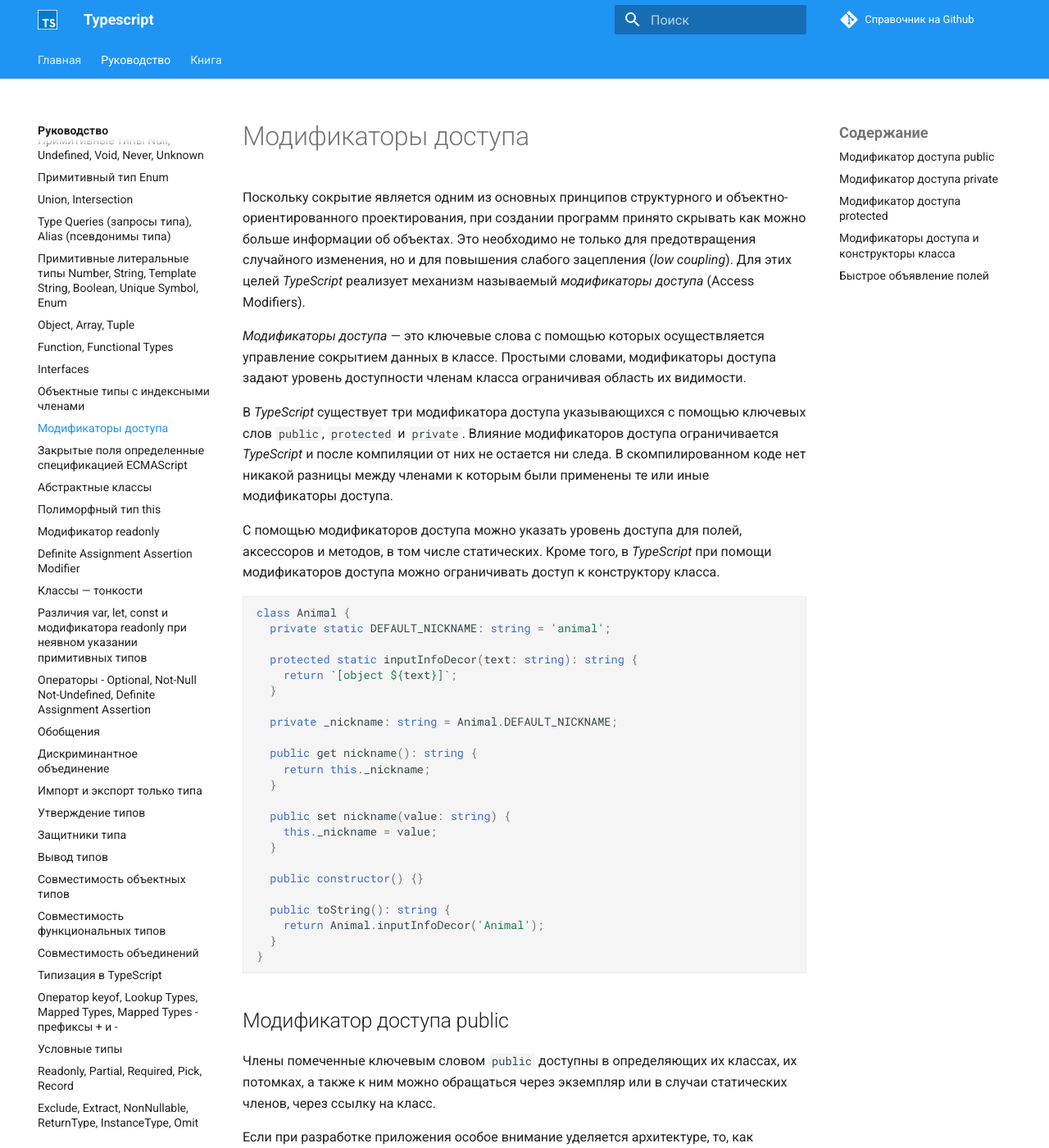
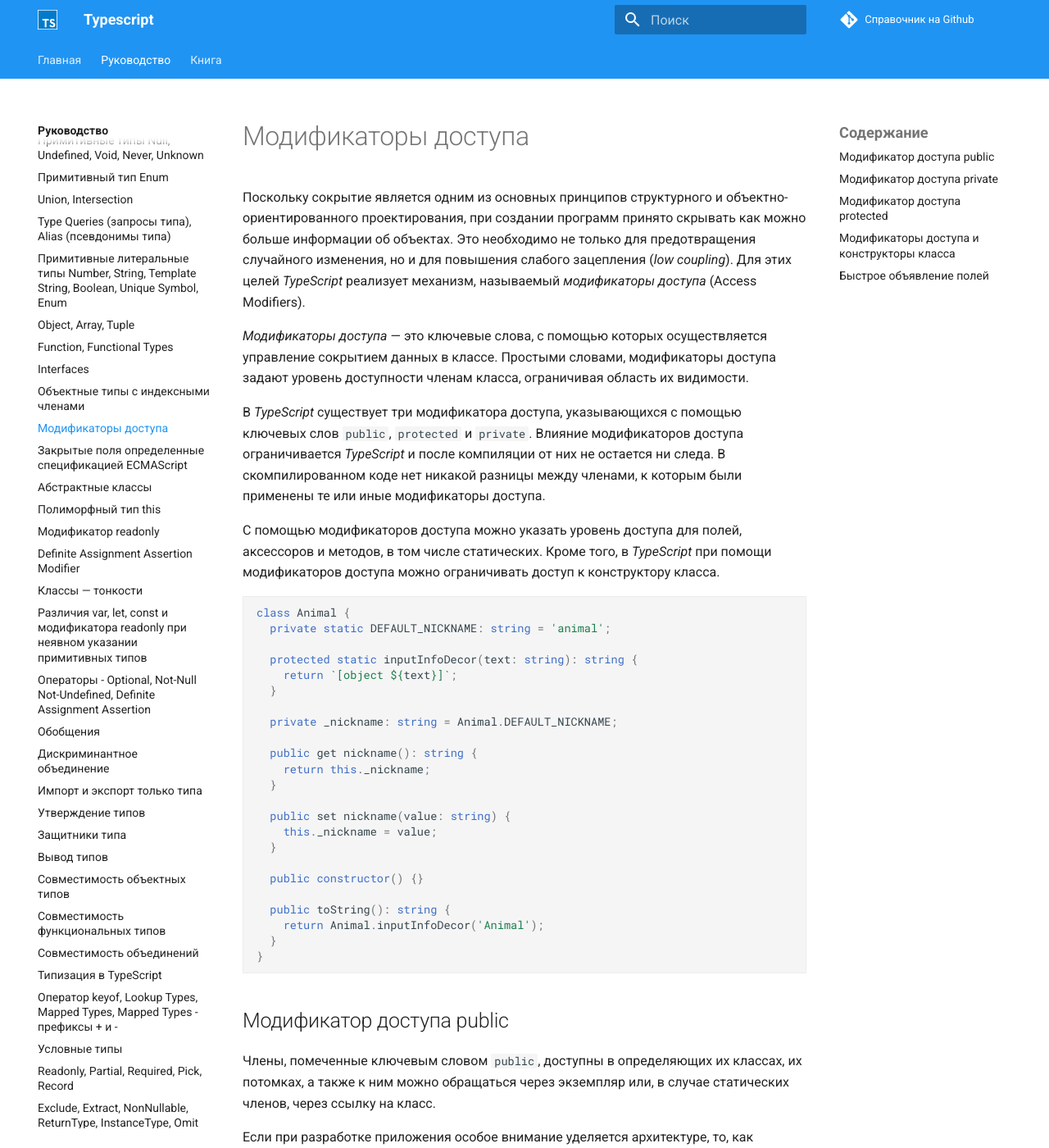
Before and after one commit to xsltdev/scriptdev.ru, an MkDocs documentation site: the page built from docs/guide/023.md, in a window 1280 px wide and 1400 px high. Shown: the whole window at 82% size. Built offline with MkDocs 1.6.1 and Material for MkDocs 9.7.7, drawn with Linux system fonts in a browser that asks for light colours; comment, search, counter and statistics services are not loaded; some of the changed text lies outside the part shown.

Commit message:
edited mistakes

````diff
--- a/docs/guide/023.md
+++ b/docs/guide/023.md
@@ -1,10 +1,10 @@
 # Модификаторы доступа
 
-Поскольку сокрытие является одним из основных принципов структурного и объектно-ориентированного проектирования, при создании программ принято скрывать как можно больше информации об объектах. Это необходимо не только для предотвращения случайного изменения, но и для повышения слабого зацепления (_low coupling_). Для этих целей _TypeScript_ реализует механизм называемый _модификаторы доступа_ (Access Modifiers).
+Поскольку сокрытие является одним из основных принципов структурного и объектно-ориентированного проектирования, при создании программ принято скрывать как можно больше информации об объектах. Это необходимо не только для предотвращения случайного изменения, но и для повышения слабого зацепления (_low coupling_). Для этих целей _TypeScript_ реализует механизм, называемый _модификаторы доступа_ (Access Modifiers).
 
-_Модификаторы доступа_ — это ключевые слова с помощью которых осуществляется управление сокрытием данных в классе. Простыми словами, модификаторы доступа задают уровень доступности членам класса ограничивая область их видимости.
+_Модификаторы доступа_ — это ключевые слова, с помощью которых осуществляется управление сокрытием данных в классе. Простыми словами, модификаторы доступа задают уровень доступности членам класса, ограничивая область их видимости.
 
-В _TypeScript_ существует три модификатора доступа указывающихся с помощью ключевых слов `public`, `protected` и `private`. Влияние модификаторов доступа ограничивается _TypeScript_ и после компиляции от них не остается ни следа. В скомпилированном коде нет никакой разницы между членами к которым были применены те или иные модификаторы доступа.
+В _TypeScript_ существует три модификатора доступа, указывающихся с помощью ключевых слов `public`, `protected` и `private`. Влияние модификаторов доступа ограничивается _TypeScript_ и после компиляции от них не остается ни следа. В скомпилированном коде нет никакой разницы между членами, к которым были применены те или иные модификаторы доступа.
 
 С помощью модификаторов доступа можно указать уровень доступа для полей, аксессоров и методов, в том числе статических. Кроме того, в _TypeScript_ при помощи модификаторов доступа можно ограничивать доступ к конструктору класса.
 
@@ -36,9 +36,9 @@
 
 ## Модификатор доступа public
 
-Члены помеченные ключевым словом `public` доступны в определяющих их классах, их потомках, а также к ним можно обращаться через экземпляр или в случаи статических членов, через ссылку на класс.
+Члены, помеченные ключевым словом `public`, доступны в определяющих их классах, их потомках, а также к ним можно обращаться через экземпляр или, в случае статических членов, через ссылку на класс.
 
-Если при разработке приложения особое внимание уделяется архитектуре, то, как правило, модификатором доступа `public` помечаются только члены описанные в интерфейсе (глава [Interface](021.md)).
+Если при разработке приложения особое внимание уделяется архитектуре, то, как правило, модификатором доступа `public` помечаются только члены, описанные в интерфейсе (глава [Interface](021.md)).
 
 ```ts
 class Animal {
@@ -73,7 +73,7 @@
 
 ## Модификатор доступа private
 
-Модификатор доступа `private` является полной противоположностью модификатору доступа `public`. Члены помеченные с помощью ключевого слова `private` доступны только контексту класса, в котором они определены.
+Модификатор доступа `private` является полной противоположностью модификатору доступа `public`. Члены, помеченные с помощью ключевого слова `private`, доступны только контексту класса, в котором они определены.
 
 Чем меньше окружающему миру известно о внутреннем устройстве классов, тем меньше оно взаимодействует с ним. Взаимодействия программы с объектом называют _сопряжением_ (coupling), уровень которого варьируется от сильного до слабого. _Слабое сопряжение_ (_loose coupling_) является признаком качественной архитектуры программы. Этот факт подталкивает скрывать как можно больше информации при проектировании программы. В языках программирования, в которых существуют модификаторы доступа, скрывать различные конструкции принято с помощью модификатора `private`.
 
@@ -131,7 +131,7 @@
 
 ## Модификаторы доступа и конструкторы класса
 
-В _TypeScript_ существует возможность управлять доступом конструкторов. Конструктор, который не отмечен ни одним модификатором доступа эквивалентен конструктору помеченному как `public`.
+В _TypeScript_ существует возможность управлять доступом конструкторов. Конструктор, который не отмечен ни одним модификатором доступа, эквивалентен конструктору, помеченному как `public`.
 
 ```ts
 class A {
@@ -174,7 +174,7 @@
 let util = new AnimalUtil(); // Ошибка при компиляции, нельзя создать экземпляр
 ```
 
-Кроме того, класс у которого конструктор объявлен с модификатором доступа `private` нельзя расширять (`extends`).
+Кроме того, класс, у которого конструктор объявлен с модификатором доступа `private`, нельзя расширять (`extends`).
 
 ```ts
 class AnimalUtil {
@@ -227,7 +227,7 @@
 
 ## Быстрое объявление полей
 
-В разработке очень часто используются классы состоящие только из открытых полей ассоциированных со значением переданным в качестве аргументов конструктора.
+В разработке очень часто используются классы, состоящие только из открытых полей, ассоциированных со значением, переданным в качестве аргументов конструктора.
 
 Помимо обычного способа объявления полей в теле класса с последующей инициализацией в конструкторе, существует сокращенный вариант с объявлением непосредственно в конструкторе за счет добавления его параметрам модификаторов.
 
@@ -295,7 +295,7 @@
 }
 ```
 
-Обращение к полям объявленным прямо в конструкторе ничем не отличается от обращения к полям, объявленным в теле класса.
+Обращение к полям, объявленным прямо в конструкторе, ничем не отличается от обращения к полям, объявленным в теле класса.
 
 ```ts
 class Animal {
````
Also changed, not shown: other parts of docs/guide/023.md (+7 -7 lines).
